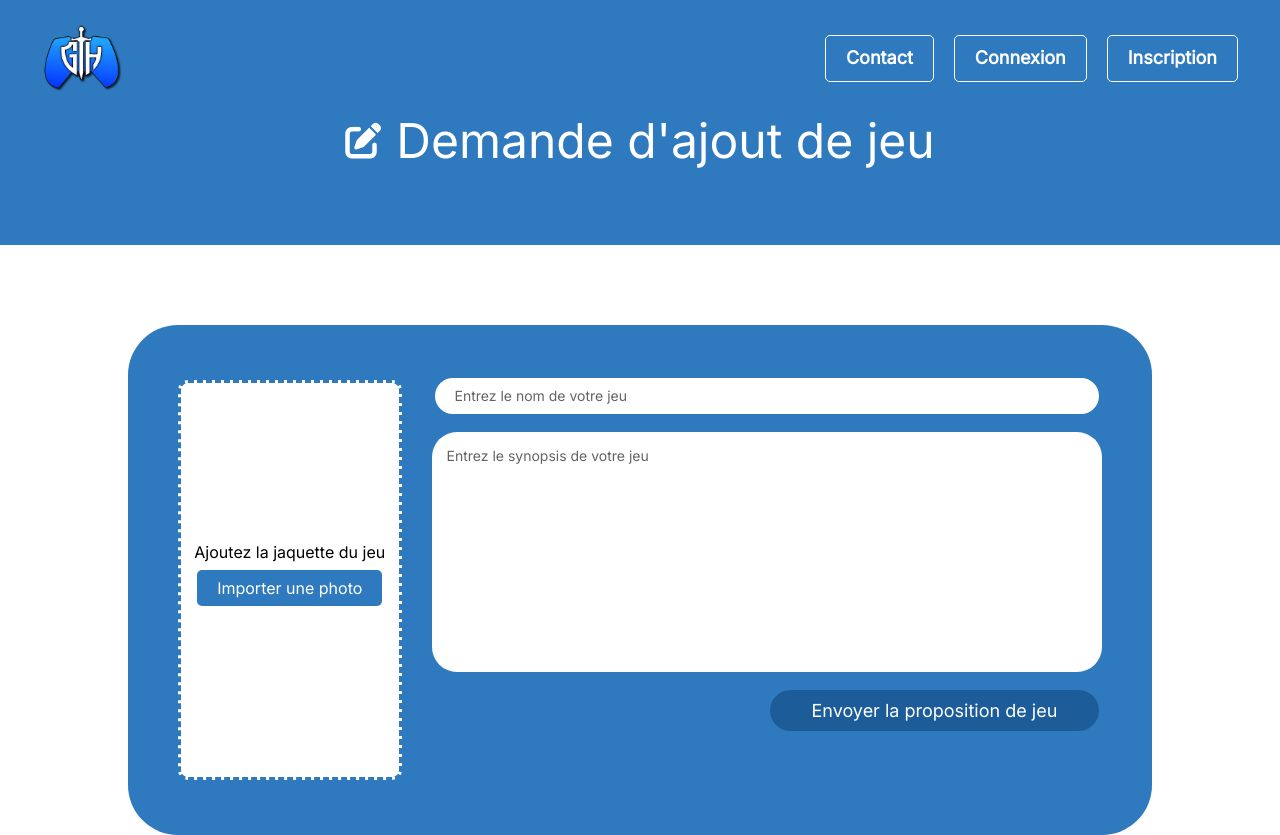
After one commit to Samv02/Glitch-Hunter, a PHP site: page /report-game.php in a window 1280 px wide. The commit adds this page. Run offline with PHP 8.4, Linux system fonts and the light colour scheme; data that the repository does not hold is empty.

Commit message:
Report game UI & SEnd to BDD fonctionnel

```diff
--- /dev/null
+++ b/js/report_game_validation.js
@@ -0,0 +1,19 @@
+
+
+jaquetteGame.addEventListener('change', function (event) {
+    const selectedFile = event.target.files[0];
+    jaquetteGame.classList.remove('error');
+    isErrors = false;
+    if (selectedFile) {
+        //Vérifier le type de fichier
+        const acceptedFileType = ["image/jpeg", "image/png", "image/gif"];
+        if(!acceptedFileType.includes(selectedFile.type)){
+            jaquetteGame.classList.add('error');
+            isErrors = true;
+        } else {
+            document.getElementById('file-name').innerText = selectedFile.name;
+        }
+    } else {
+        document.getElementById('file-name').innerText = "Sélectionnez un fichier";
+    }
+});
--- /dev/null
+++ b/report-game.php
@@ -0,0 +1,43 @@
+<!DOCTYPE html>
+<html lang="fr">
+
+<head>
+    <meta charset="UTF-8">
+    <meta name="viewport" content="width=device-width, initial-scale=1.0">
+    <title>GlitchHunter | Home</title>
+    <link rel="shortcut icon" href="./content/img/favicon.ico" type="image/x-icon">
+
+    <link rel="stylesheet" href="./style/reset.css">
+    <link rel="stylesheet" href="./style/main.css">
+    <link rel="stylesheet" href="./style/report-game.css">
+    <link rel="stylesheet" href="https://cdnjs.cloudflare.com/ajax/libs/font-awesome/6.0.0-beta3/css/all.min.css">
+</head>
+
+<?php include_once './includes/navbar.inc.php'; ?>
+
+<body>
+    <section class="page-title">
+        <i class="fa-solid fa-pen-to-square"></i>
+        <h1>Demande d'ajout de jeu</h1>
+    </section>
+    <section class="content form-add-game">
+        <form action="./includes/reportGamePost.inc.php" method="post" enctype="multipart/form-data" class="flex">
+            <div class="leftPartForm">
+                <label for="jaquetteGame" id="jaquetteGameUploadZone">
+                    <p>Ajoutez la jaquette du jeu</p>
+                    <div class="button-primary" id="file-name">Importer une photo</div>
+                </label>
+                <input type="file" name="jaquetteGame" id="jaquetteGame">
+            </div>
+            <div class="rightPartForm">
+                <input type="text" name="gameName" id="gameName" placeholder="Entrez le nom de votre jeu"/>
+                <textarea name="synopsisGame" id="synopsisGame" cols="30" rows="10" placeholder="Entrez le synopsis de votre jeu"></textarea>
+                <input type="submit" value="Envoyer la proposition de jeu" class="button-secondary">
+            </div>
+        </form>
+    </section>
+
+    <script src="./js/report_game_validation.js"></script>
+</body>
+
+</html>
--- a/style/main.css
+++ b/style/main.css
@@ -73,6 +73,14 @@ input {
 input.error {
   border-color: red;
   background-color: #FFD6D6;
+}
+input::-moz-placeholder {
+  font-size: 14px;
+  color: #636363;
+}
+input::placeholder {
+  font-size: 14px;
+  color: #636363;
 }
 
 label {
@@ -186,6 +194,9 @@ header nav.user_is_logged_in .nav-menu--wrapper:hover {
 header nav.user_is_logged_in .nav-menu--wrapper:hover .profilPic--wrapper i {
   color: #2F7ABE;
 }
+header nav.user_is_logged_in .nav-menu--wrapper:hover .profilPic--wrapper p {
+  color: black;
+}
 header nav.user_is_logged_in .nav-menu--wrapper .profilPic--wrapper {
   gap: 10px;
 }
@@ -195,6 +206,9 @@ header nav.user_is_logged_in .nav-menu--wrapper .profilPic--wrapper img {
   height: 55px;
   -o-object-fit: cover;
      object-fit: cover;
+}
+header nav.user_is_logged_in .nav-menu--wrapper .profilPic--wrapper p {
+  color: white;
 }
 header nav.user_is_logged_in .nav-menu--wrapper .profilPic--wrapper i {
   color: rgb(255, 255, 255);
@@ -237,4 +251,7 @@ header nav.user_is_logged_in .nav-menu--wrapper.active {
 header nav.user_is_logged_in .nav-menu--wrapper.active .profilPic--wrapper i {
   color: #2F7ABE;
   transform: rotate(-180deg);
+}
+header nav.user_is_logged_in .nav-menu--wrapper.active .profilPic--wrapper p {
+  color: black;
 }/*# sourceMappingURL=main.css.map */
--- a/style/main.scss
+++ b/style/main.scss
@@ -70,6 +70,11 @@ input{
     &.error{
         border-color: red;
         background-color: #FFD6D6;
+    }
+
+    &::placeholder{
+        font-size: 14px;
+        color: #636363;
     }
 }
 
@@ -190,6 +195,9 @@ header{
                         i{
                             color: #2F7ABE;
                         }
+                        p{
+                            color: black;
+                        }
                     }
                 }
 
@@ -200,6 +208,9 @@ header{
                         width: 55px;
                         height: 55px;
                         object-fit: cover;
+                    }
+                    p{
+                        color: white;
                     }
                     i{
                         color: rgba(255, 255, 255);
@@ -248,6 +259,9 @@ header{
                             color: #2F7ABE;
                             transform: rotate(-180deg);
                         }
+                        p{
+                            color: black;
+                        }
                     }
                 }
             }
--- /dev/null
+++ b/style/report-game.css
@@ -0,0 +1,66 @@
+.form-add-game form {
+  gap: 30px;
+  background-color: #2F7ABE;
+  border-radius: 50px;
+  padding: 50px;
+}
+.form-add-game form .leftPartForm {
+  width: 25%;
+}
+.form-add-game form .leftPartForm #jaquetteGameUploadZone {
+  display: flex;
+  flex-direction: column;
+  align-items: center;
+  justify-content: center;
+  height: 400px;
+  border: 3px dashed #2F7ABE;
+  background-color: white;
+  border-radius: 10px;
+  padding: 25px 0;
+}
+.form-add-game form .leftPartForm #jaquetteGameUploadZone .button-primary {
+  margin: 10px 0;
+  border-radius: 5px;
+}
+.form-add-game form .leftPartForm input#jaquetteGame {
+  display: none;
+}
+.form-add-game form .rightPartForm {
+  width: 75%;
+  display: flex;
+  flex-direction: column;
+}
+.form-add-game form .rightPartForm input {
+  width: 100%;
+}
+.form-add-game form .rightPartForm textarea {
+  width: 100%;
+  height: 30vh;
+  border: none;
+  outline: none;
+  border-radius: 25px;
+  margin: 15px 0;
+  padding: 15px;
+  font-family: "Inter";
+  font-size: 14px;
+  color: black;
+  resize: none;
+}
+.form-add-game form .rightPartForm textarea::-moz-placeholder {
+  font-size: 14px;
+  color: #636363;
+}
+.form-add-game form .rightPartForm textarea::placeholder {
+  font-size: 14px;
+  color: #636363;
+}
+.form-add-game form .rightPartForm .button-secondary {
+  background-color: #1c5d99;
+  color: white;
+  font-size: 18px;
+  align-self: end;
+  width: 50%;
+}
+.form-add-game form .rightPartForm .button-secondary:hover {
+  background-color: #11497d;
+}/*# sourceMappingURL=report-game.css.map */
--- /dev/null
+++ b/style/report-game.scss
@@ -0,0 +1,70 @@
+.form-add-game{
+    form{
+        gap: 30px;
+        background-color: #2F7ABE;
+        border-radius: 50px;
+        padding: 50px;
+
+        .leftPartForm{
+           width: 25%;
+
+           #jaquetteGameUploadZone{
+               display: flex;
+               flex-direction: column;
+               align-items: center;
+               justify-content: center;
+               height: 400px;
+               border: 3px dashed #2F7ABE;
+               background-color: white;
+               border-radius: 10px;
+               padding: 25px 0;
+               .button-primary{
+                   margin: 10px 0;
+                   border-radius: 5px;
+               }
+           }
+           input#jaquetteGame{
+               display: none;
+           }
+        }
+        .rightPartForm{
+            width: 75%;
+            display: flex;
+            flex-direction: column;
+
+            input{
+                width: 100%;
+            }
+            textarea{
+                width: 100%;
+                height: 30vh;
+                border: none;
+                outline: none;
+                border-radius: 25px;
+                margin: 15px 0;
+                padding: 15px;
+                font-family: 'Inter';
+                font-size: 14px;
+                color: black;
+                resize: none;
+
+                &::placeholder{
+                    font-size: 14px;
+                    color: #636363;
+                }
+            }
+            .button-secondary{
+                background-color: #1c5d99;
+                color: white;
+                font-size: 18px;
+                align-self: end;
+                width: 50%;
+
+                &:hover{
+                    background-color: #11497d;
+                }
+            }
+        }
+
+    }
+}
```
Also changed, not shown: contact.php (+11 -6 lines), includes/reportGamePost.inc.php (added, +68 -0 lines), style/contact.css (+33 -5 lines), style/contact.scss (+27 -5 lines), 3 other files.
